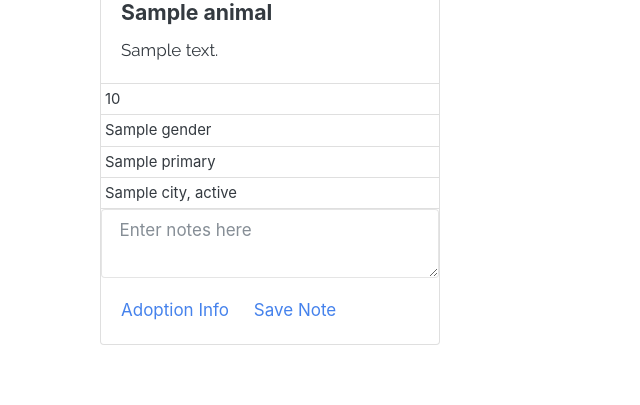
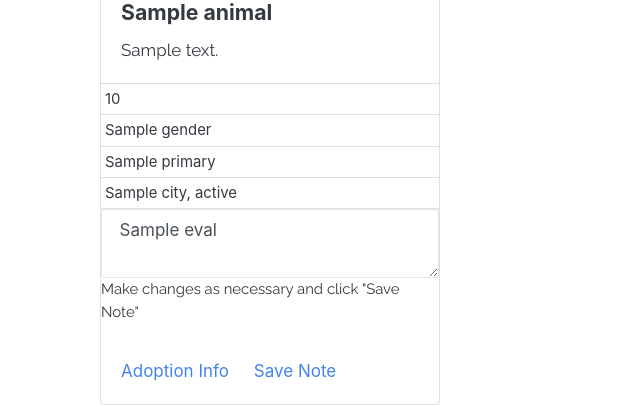
Before and after one commit to ursawd/adopt-a-pet, a Flask app: template templates/displaynotes.html in a window 1280 px wide. Shown: the part 828-1233 px from the top of the page, without its empty margins (0-640 px from the left). Before the commit the page ends 1173 px from the top, so only its background shows below. Run offline with Flask 2, Linux system fonts and the light colour scheme; the template is opened without the code that fills it: most values are stand-ins (such as "Sample title", 1, 10 or a date in 2020); some libraries are stand-ins or nearby versions; some web fonts are replaced.

Commit message:
before start message bar

```diff
--- a/app.py
+++ b/app.py
@@ -178,7 +178,6 @@ def shownotes():
     petList = []
     # get username of current user
     username = session["username"]
-    breakpoint()
     # get all matching records to user name out of pets table
     user = User.query.filter_by(username=username).first()
     # loop through note records from pets table for current user
@@ -186,8 +185,11 @@ def shownotes():
         # get from api animal record(s) matching api_id in pets table
         URL = f"https://api.petfinder.com/v2/animals/{pet.api_id}"
         animal = get_API_response(URL)
-        # place record in dictionary?
-        #!need to add note form db
+
+        # add note from db
+        animal["eval"] = pet.peteval
+
+        # place record in list
         petList.append(animal)
         # print(">>>>>>>>>>PL", petList[0]["animal"]["name"], flush=True)
 
--- a/templates/displaynotes.html
+++ b/templates/displaynotes.html
@@ -1,9 +1,10 @@
 {% extends 'base.html' %} {% block content %}
 <!-- Insert code block here -->
-<div class="container d-flex flex-row-reverse">
+<div class="container d-flex flex-row-reverse justify-content-between">
     <p class="lead">
         <a class="btn btn-info" href="/search" role="button">New Search</a>
     </p>
+    <h3>Pets with notes</h3>
 
     <!-- <p class="lead">
         <a class="btn btn-info mr-3" href="/shownotes" role="button"
@@ -48,7 +49,13 @@
                 rows="2"
                 class="form-control"
                 placeholder="Enter notes here"
-            ></textarea>
+            >
+{{pet.eval}}</textarea
+            >
+            <small
+                ><p>Make changes as necessary and click "Save Note"</p></small
+            >
+
             <div class="card-body">
                 <a
                     href="{{pet.animal['url']}}"
@@ -56,15 +63,12 @@
                     class="card-link"
                     >Adoption Info</a
                 >
-                <!-- ? In progress-->
                 <a
                     id="petnote{{pet.animal['id']}}"
                     data-id="{{pet.animal['id']}}"
                     class="card-link note-link"
                     >Save Note</a
                 >
-
-                <!-- ? End-->
             </div>
         </div>
         <!-- end pet card definition -->
--- a/templates/displaypets.html
+++ b/templates/displaypets.html
@@ -49,6 +49,9 @@
                 class="form-control"
                 placeholder="Enter notes here"
             ></textarea>
+            <small
+                ><p>Make changes as necessary and click "Save Note"</p></small
+            >
             <div class="card-body">
                 <a href="{{animal['url']}}" target="_blank" class="card-link"
                     >Adoption Info</a
```
